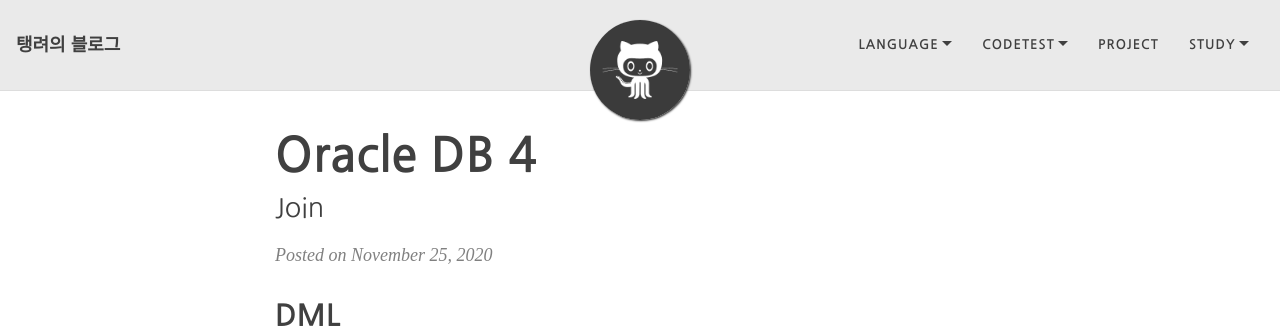
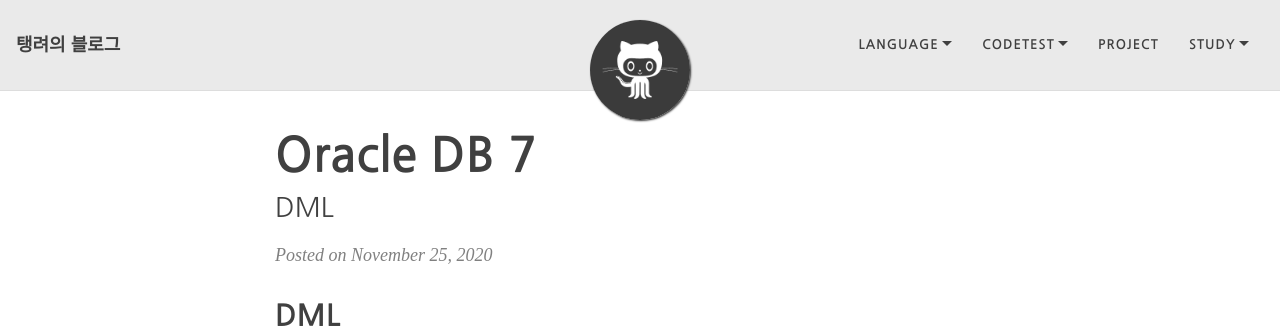
Before and after one commit to Ta-Ye/Ta-Ye.github.io, a Jekyll site: the page built from _posts/2020-11-25-sql7.md, in a window 1280 px wide and 900 px high. Shown: the top 328 px of the window. Built offline with Jekyll 4.4.1, drawn with Linux system fonts in a browser that asks for light colours; nearby versions of some CDN libraries.

Commit message:
update sql7

```diff
--- a/_posts/2020-11-25-sql7.md
+++ b/_posts/2020-11-25-sql7.md
@@ -1,7 +1,7 @@
 ---
 layout: post
-title: Oracle DB 4
-subtitle: Join
+title: Oracle DB 7
+subtitle: DML
 tags: [sql]
 comments: true
 ---
```
